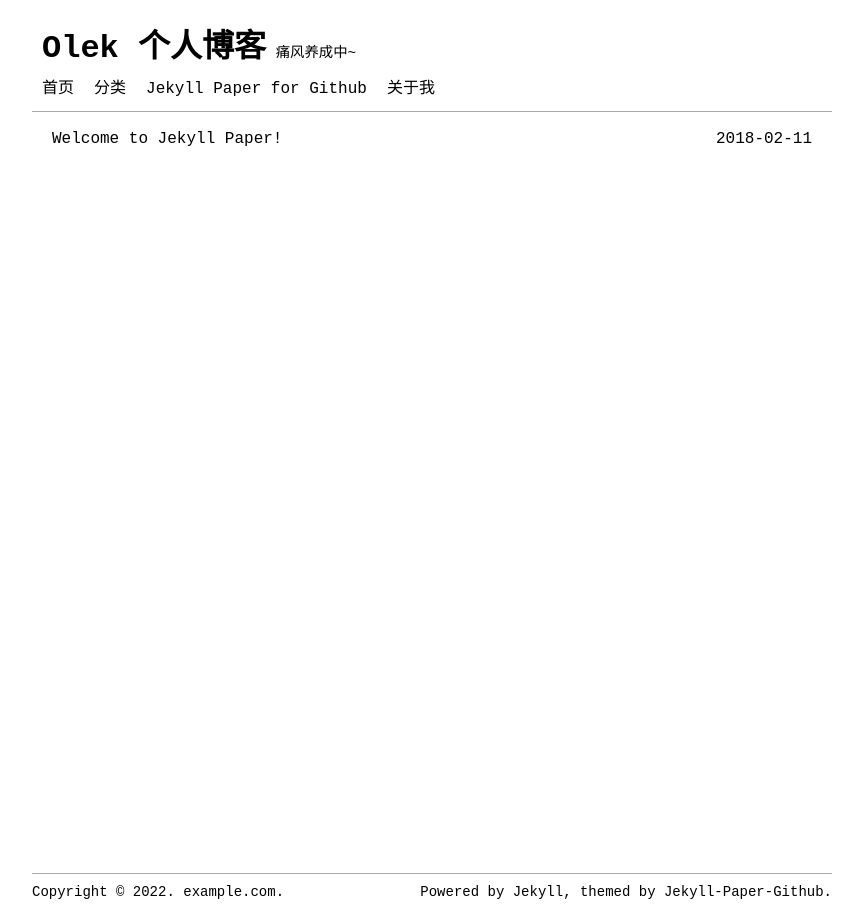
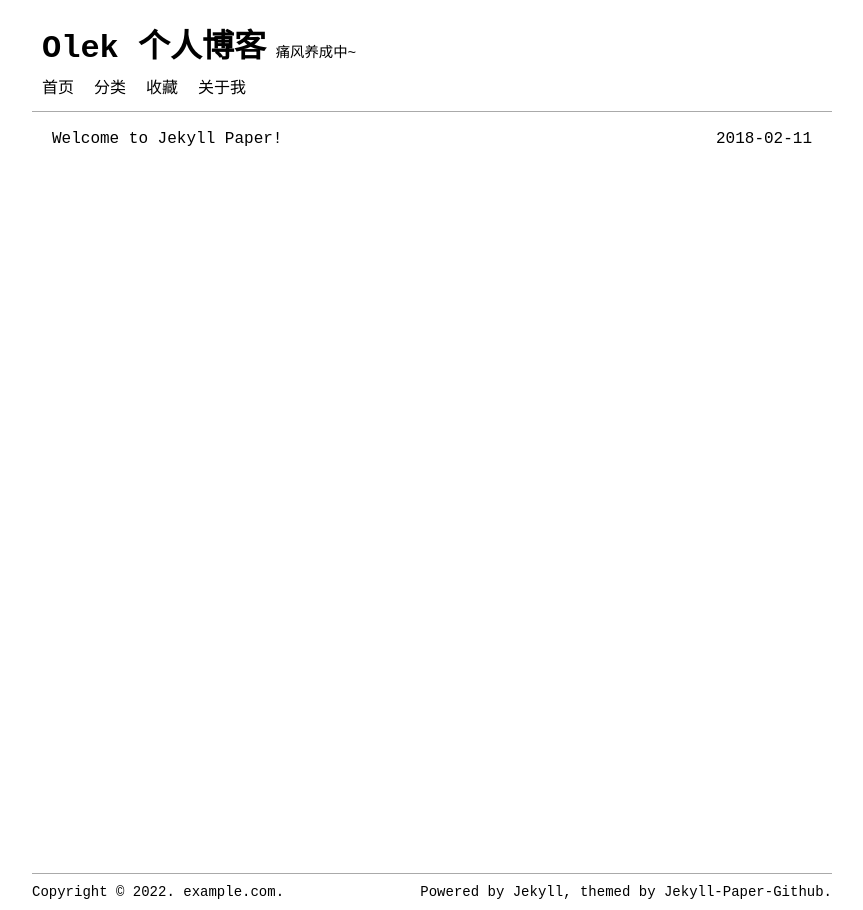
Before and after one commit to Olek0226/Olek0226.github.io, a Jekyll site: the page built from index.html, in a window 1280 px wide. Shown: the whole page, without its empty margins (208-1071 px from the left). Built offline with Jekyll 4.4.1, drawn with Linux system fonts in a browser that asks for light colours; the list of posts is cut into pages by our own code.

```diff
--- a/_data/menus.yml
+++ b/_data/menus.yml
@@ -4,9 +4,9 @@
 - default: menu_category
   url: 'categories'
 
-- title: 'Jekyll Paper for Github'
-  absoluteUrl: true
-  url: 'https://github.com/ghosind/Jekyll-Paper-Github'
+- title: '收藏'
+  # absoluteUrl: true 绝对网址
+  url: 'collection'
 
 - default: menu_about
   url: 'about'
```
Also changed, not shown: pages/收藏.md (added, +7 -0 lines).
